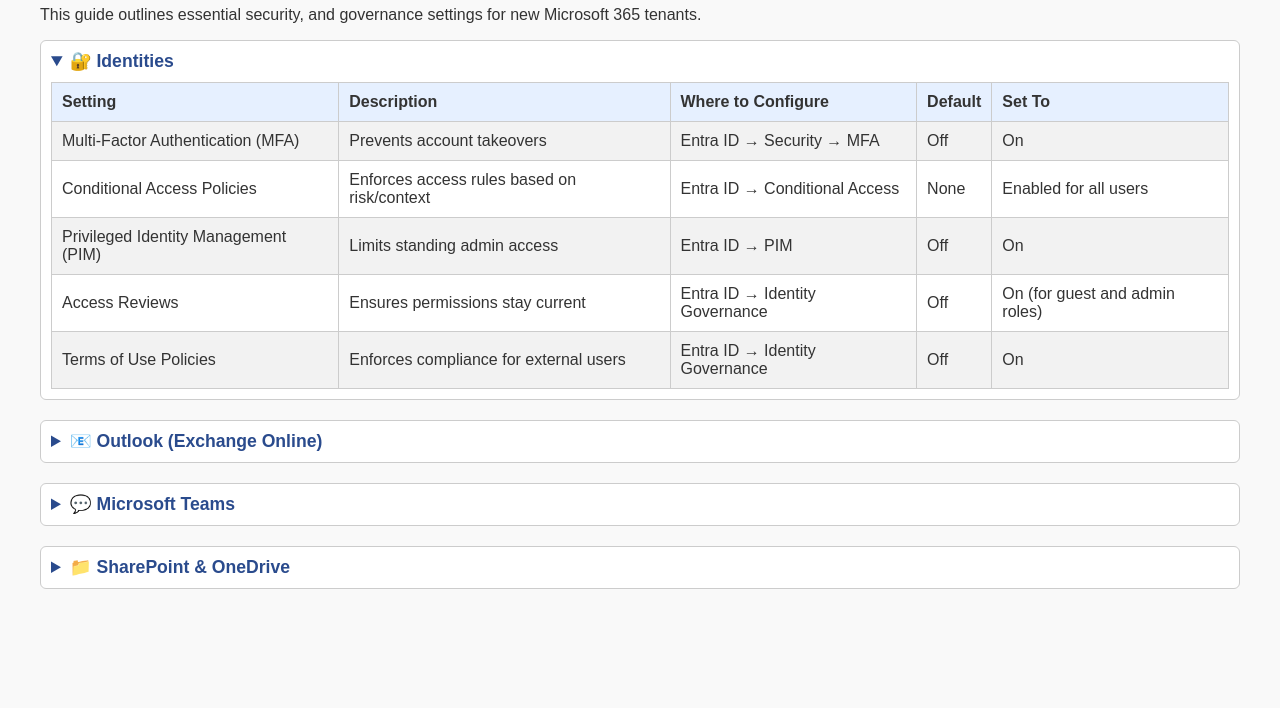
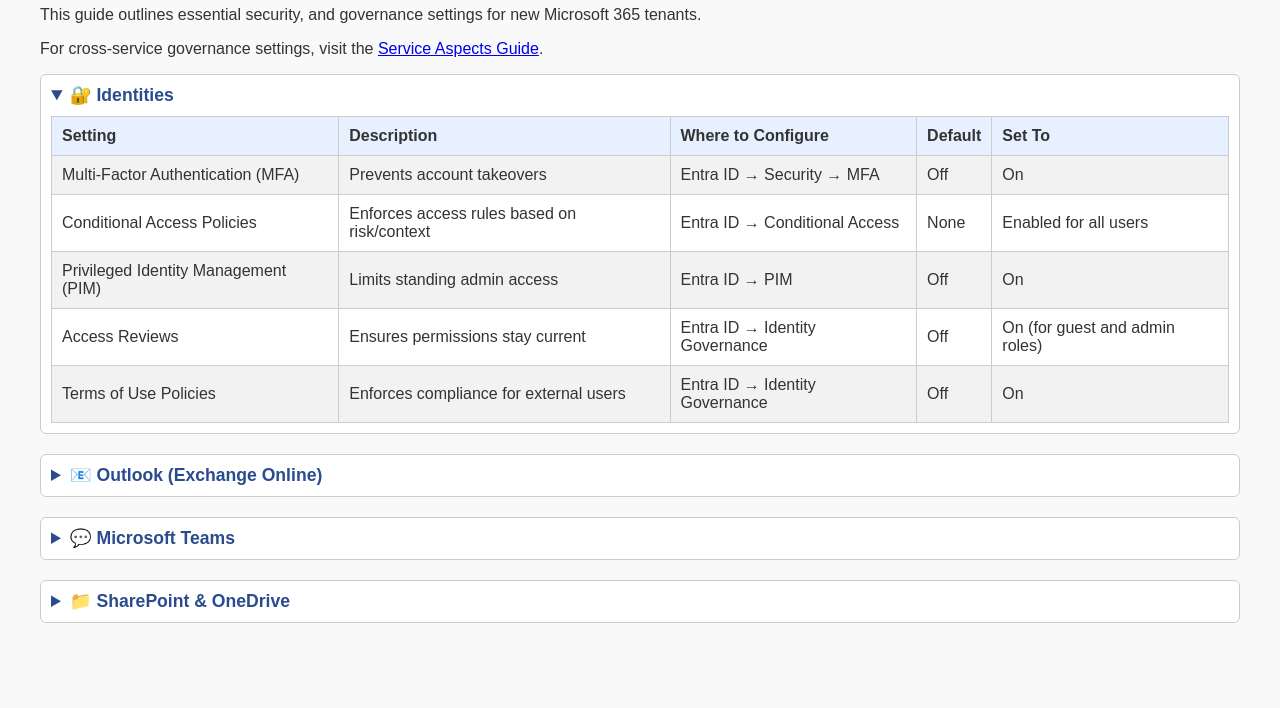
Before and after one commit to NL12143/m365-secure-setup-guide, a plain HTML site: page index.html in a window 1280 px wide. Shown: the part 92-800 px from the top of the page. Drawn offline with Linux system fonts and the light colour scheme.

Commit message:
Update index.html

```diff
--- a/index.html
+++ b/index.html
@@ -48,6 +48,10 @@
 
 <h1>Microsoft 365 Applications Setup Guide</h1>
 <p>This guide outlines essential security, and governance settings for new Microsoft 365 tenants.</p>
+
+  <p>For cross-service governance settings, visit the
+  <a href="index-services" title="Microsoft 365 Services Setup Guide">Service Aspects Guide</a>.
+  </p>
 
 <details open>
   <summary>🔐 Identities</summary>
```
